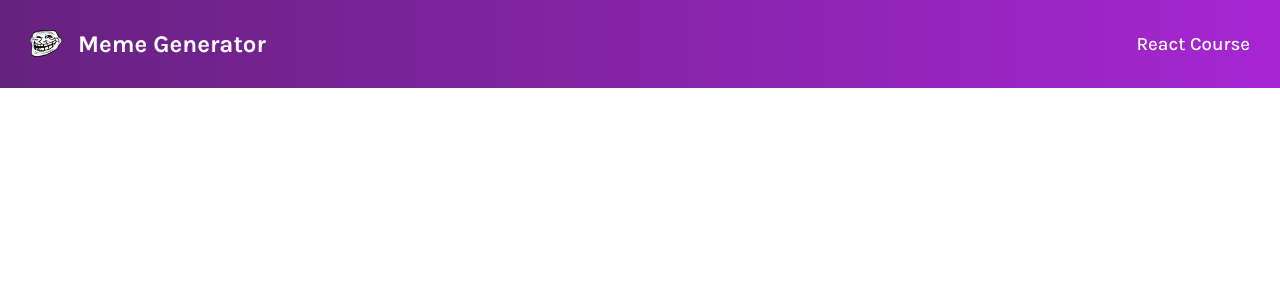
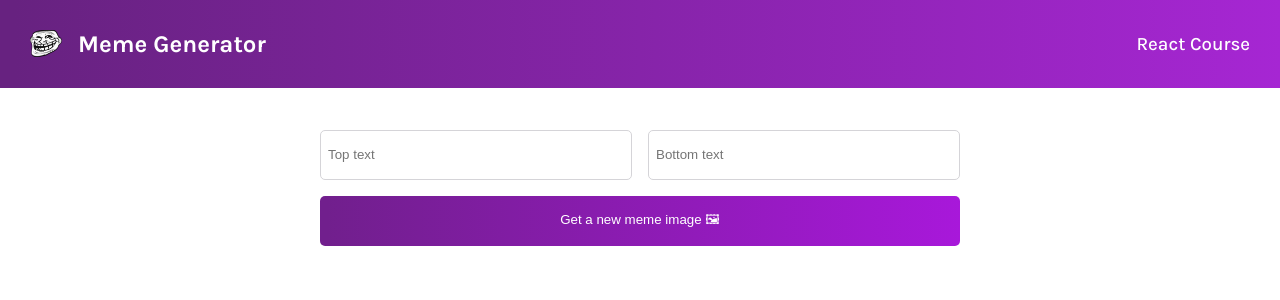
Before and after one commit to f8makinde/Meme-Generator, a React (Create React App) app: page / in a window 1280 px wide. Shown: the top 300 px of the page. Built offline with nearby package versions, Linux system fonts and the light colour scheme.

Commit message:
Main section completed

```diff
--- a/src/components/App.js
+++ b/src/components/App.js
@@ -1,10 +1,11 @@
 import React from 'react'
 import Nav from '../components/Nav.js'
-
+import Main from '../components/Main.js'
 export default function App(){
     return (
         <>
             <Nav />
+            <Main />
         </>
     )
 }
--- a/src/components/Main.js
+++ b/src/components/Main.js
@@ -0,0 +1,11 @@
+import React from 'react'
+
+export default function Main(){
+    return(
+        <main>
+            <input type="text" className='main-input' placeholder="Top text" required/>
+            <input type="text" className='main-input' placeholder="Bottom text" required/>
+            <button className='main-btn'>Get a new meme image 🖼</button>
+        </main>
+    )
+}
--- a/src/index.css
+++ b/src/index.css
@@ -27,3 +27,27 @@ nav{
   margin-left: auto;
   font-weight: 500;
 }
+main{
+  display: grid;
+  max-width: 100%;
+  width: 700px;
+  margin: 0 auto;
+  margin-top: 2em;
+  grid-template: 50px 50px / 1fr 1fr;
+  padding: 10px 30px;
+  gap: 1rem;
+}
+.main-btn{
+  grid-column: 1 / -1;
+  border-radius: 5px;
+  background: linear-gradient(90.41deg, #711F8D 1.14%, #A818DA 100%);
+  color: white;
+  border: none;
+  cursor: pointer;
+}
+.main-input{
+  border-radius: 5px;
+  border: 1px solid #D5D4D8;
+  text-indent: 5px;
+  outline: none;
+}
```
